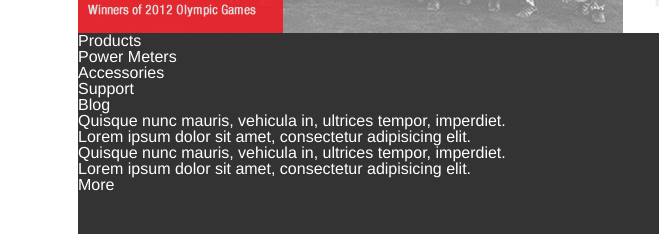
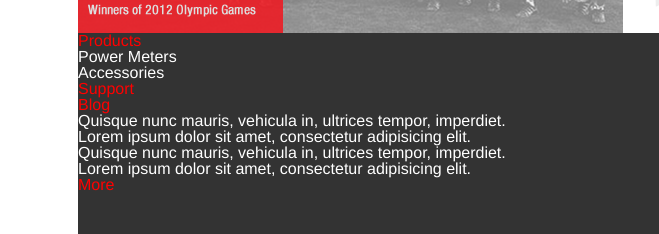
Before and after one commit to louisheimel/quar, a website: page dist/index.html in a window 1280 px wide. Shown: the part 1620-1854 px from the top of the page, 0-659 px from the left. Drawn offline with Linux system fonts and the light colour scheme.

Commit message:
add some sections to wrap h1 and ul elements

```diff
--- a/dist/css/style.css
+++ b/dist/css/style.css
@@ -443,6 +443,8 @@ footer .links {
     position: relative;
     bottom: 154px;
     left: 757px; }
+  footer .links h1 {
+    color: red; }
 
 body {
   background-color: #fff;
--- a/dist/index.html
+++ b/dist/index.html
@@ -202,12 +202,17 @@
   </main>
   <footer>
     <div class="links">
+      <section>
         <h1>Products</h1>
         <ul>
           <li>Power Meters</li>
           <li>Accessories</li>
         </ul>
+      </section>
+      <section>
         <h1>Support</h1>
+      </section>
+      <section>
         <h1>Blog</h1>
         <ul>
           <li>Quisque nunc mauris, vehicula in, ultrices tempor, imperdiet.</li>
@@ -215,7 +220,10 @@
           <li>Quisque nunc mauris, vehicula in, ultrices tempor, imperdiet.</li>
           <li>Lorem ipsum dolor sit amet, consectetur adipisicing elit.</li>
         </ul>
+      </section>
+      <section>
         <h1>More</h1>
+      </section>
       <img src="quar-assets/bg-footer-gear.png" alt="gear">
     </div>
     <div class="info">
```
Also changed, not shown: 1 other file. Lines whose indentation alone changed are shown as unchanged.
